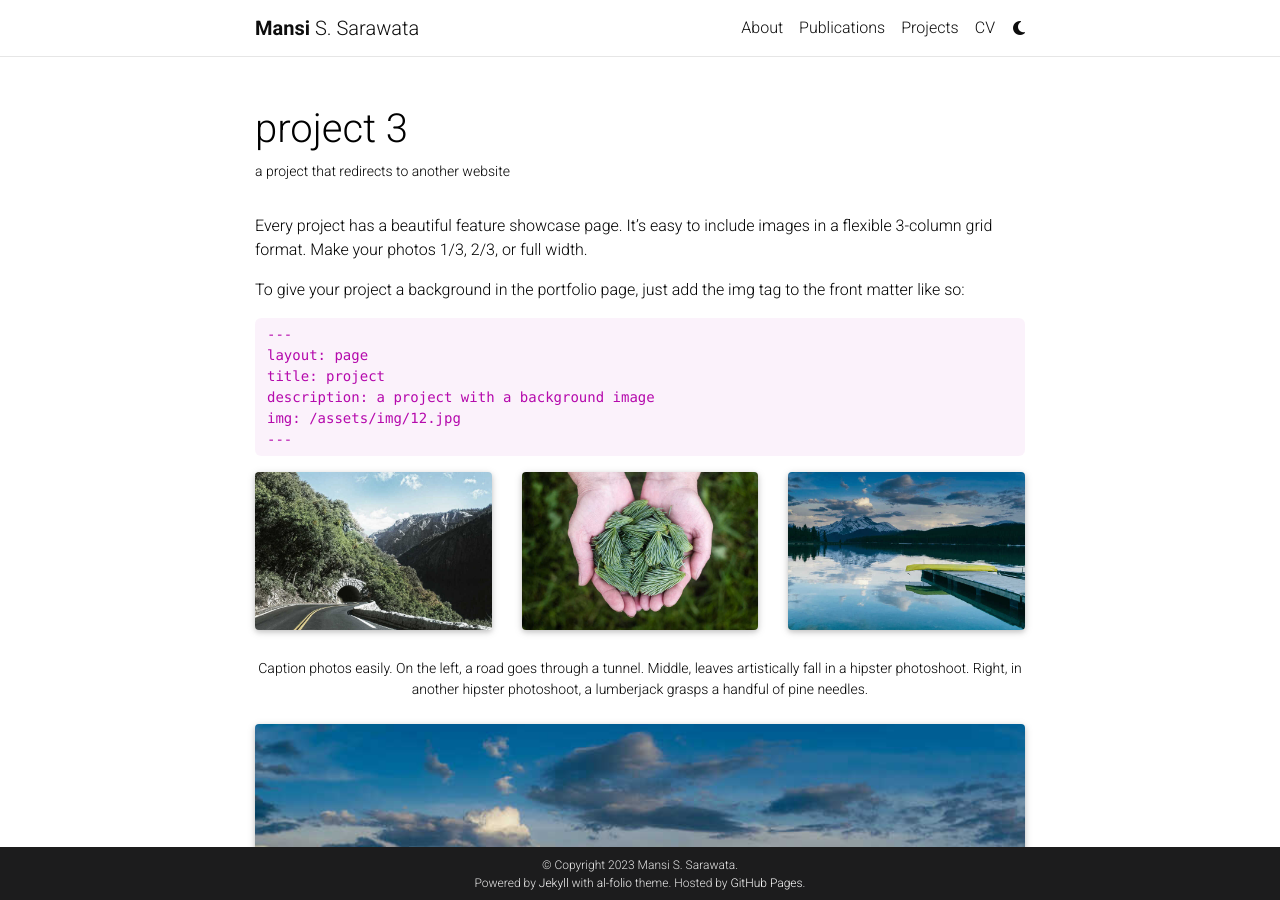
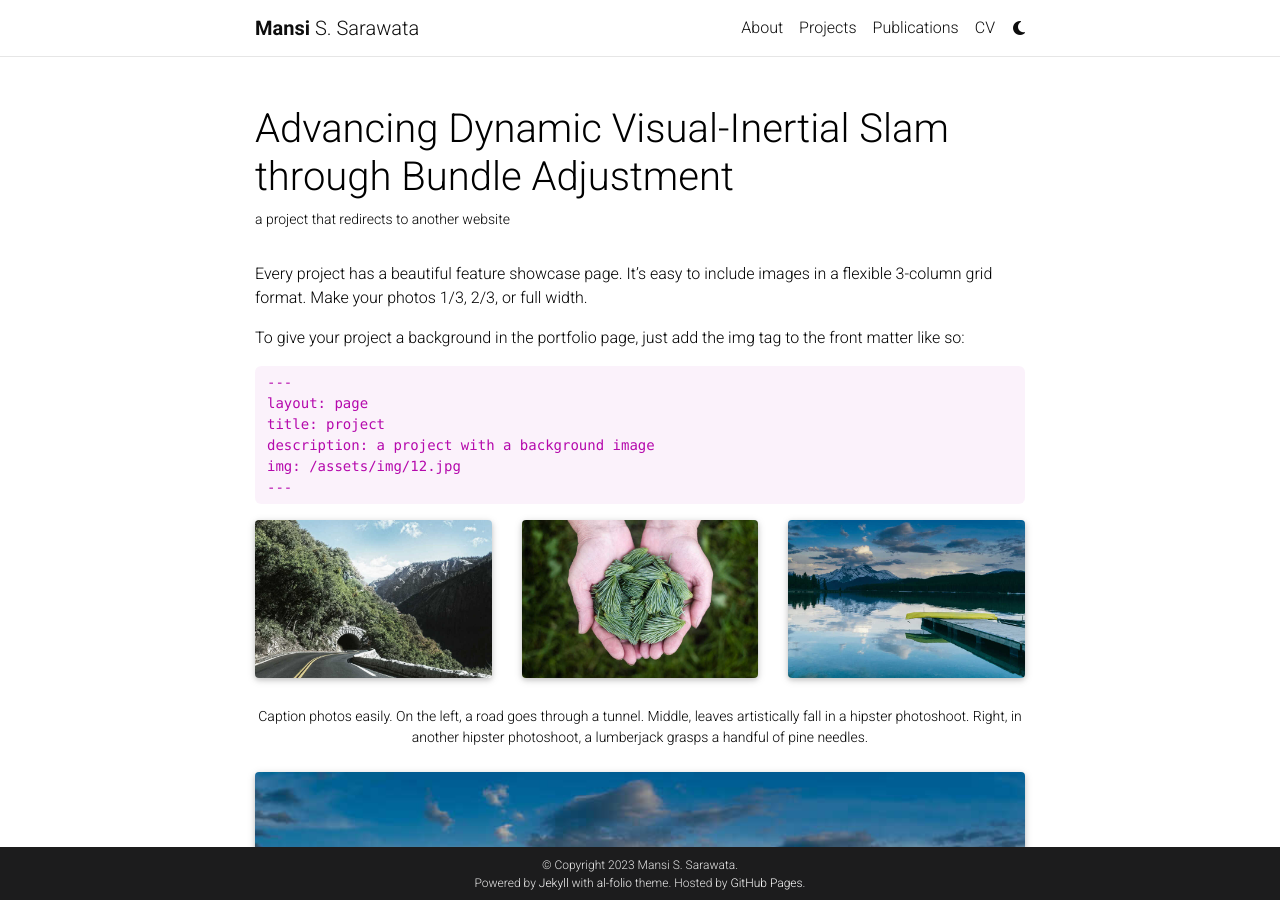
Before and after one commit to mansisarawata/mansisarawata.github.io, a Jekyll site: the page built from _projects/slam.md, in a window 1280 px wide and 900 px high. Built offline with Jekyll 4.4.1, drawn with Linux system fonts in a browser that asks for light colours; full-size pictures stand in for the smaller copies a plugin makes; comment, search, counter and statistics services are not loaded; a style sheet for code colours, icons or effects is not loaded.

Commit message:
project add

```diff
--- a/_projects/3_project.md
+++ b/_projects/slam.md
@@ -1,11 +1,10 @@
 ---
 layout: page
-title: project 3
+title: Advancing Dynamic Visual-Inertial Slam through Bundle Adjustment
 description: a project that redirects to another website
-img: assets/img/7.jpg
-redirect: https://unsplash.com
+img: assets/img/slam.gif
 importance: 3
-category: work
+category: SLAM & Perception
 ---
 
 Every project has a beautiful feature showcase page.
```
Also changed, not shown: _pages/projects.md (+2 -2 lines), _pages/publications.md (+1 -1 lines), _projects/l3dproj.md (+1 -1 lines), _projects/mvlcproj.md (+1 -4 lines), 1 other file.
